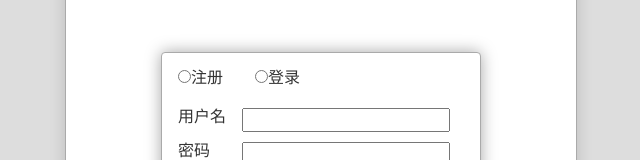
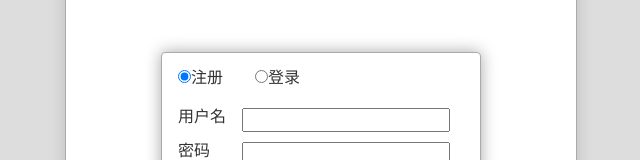
Before and after one commit to resatrt/react-project-1, a React (Create React App) app: page / in a window 1280 px wide. Shown: the part 212-372 px from the top of the page, without its empty margins (319-959 px from the left). Built offline with nearby package versions, Linux system fonts and the light colour scheme.

Commit message:
切换登录和注册

```diff
--- a/src/UserDialog.js
+++ b/src/UserDialog.js
@@ -2,13 +2,24 @@
 import './UserDialog.css'
 
 export default class UserDialog extends React.Component {
+    constructor(props) {
+        super(props)
+        this.state = {
+            selected: 'signUp'
+        }
+    }
+    switch(e) {
+        this.setState({
+            selected: e.target.value
+        })
+    }
     render() {
         return (
             <div className='UserDialog-Wrapper'>
                 <div className='UserDialog'>
-                    <nav>
-                        <input type='radio' />注册
-                        <input type='radio' />登录
+                    <nav onChange={this.switch.bind(this)}>
+                        <input type='radio' value='signUp' checked={this.state.selected==='signUp'} />注册
+                        <input type='radio' value='signIn' checked={this.state.selected==='signIn'} />登录
                     </nav>
                     <div className='panes'>
                         <form className='signUp'>
```
Also changed, not shown: 8 other files (tests, documents, lock files or other folders). Lines whose indentation alone changed are shown as unchanged.
